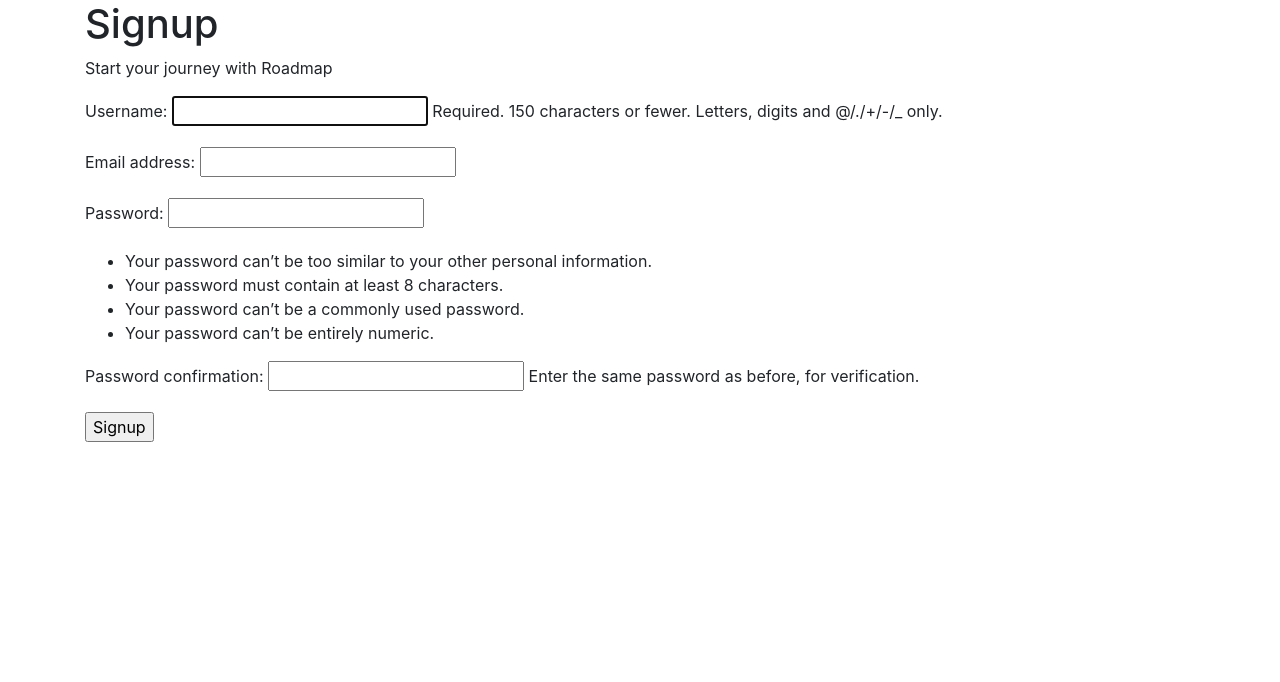
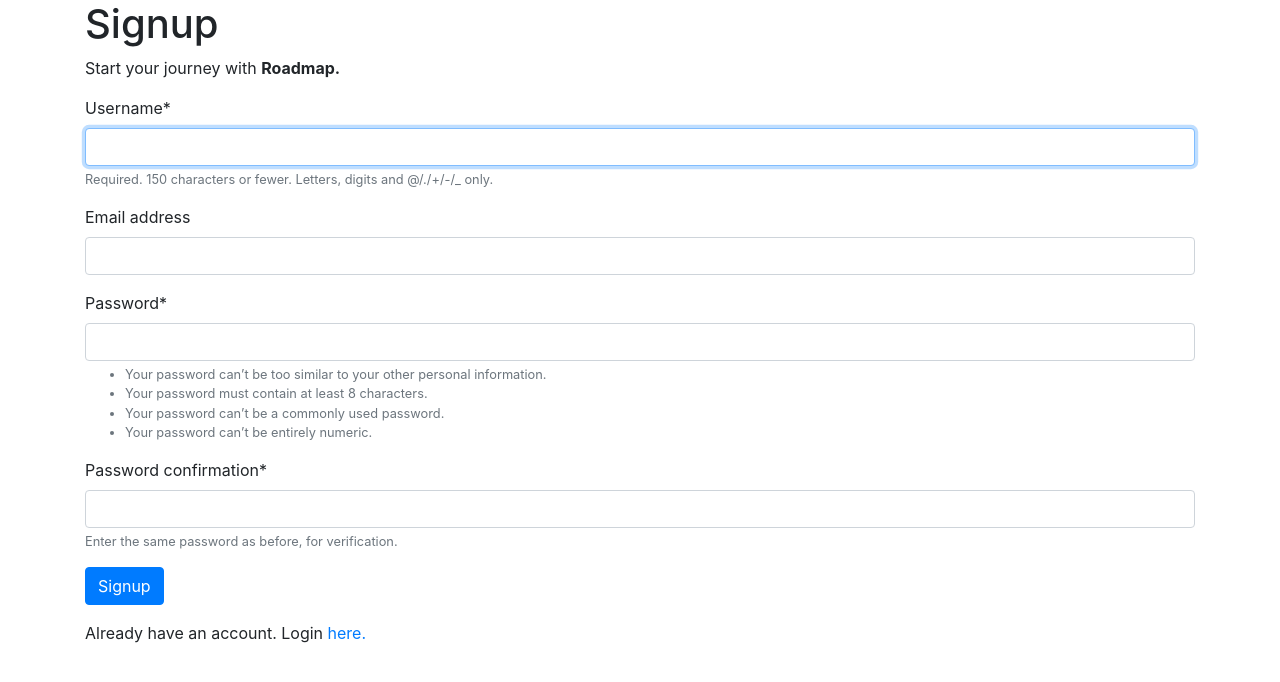
Before and after one commit to alex1the1great/Roadmap, a Django app: page /accounts/signup/ in a window 1280 px wide. Shown: the top 682 px of the page. Run offline with Django 3.2, Linux system fonts and the light colour scheme; parts of the project's set-up code (start-up, migrations or seed data) failed here and were passed over; some libraries are stand-ins or nearby versions.

Commit message:
update: UI of signup page

```diff
--- a/accounts/templates/accounts/login.html
+++ b/accounts/templates/accounts/login.html
@@ -6,7 +6,7 @@
 
 {% block content %}
     <h1>Login</h1>
-    <p>Welcome back to <strong>Roadmap</strong></p>
+    <p>Welcome back to <strong>Roadmap.</strong></p>
     <form method="post">
         {% csrf_token %}
         {{ form|crispy }}
--- a/accounts/templates/accounts/signup.html
+++ b/accounts/templates/accounts/signup.html
@@ -2,12 +2,15 @@
 
 {% block title %}Signup {% endblock title %}
 
+{% load crispy_forms_tags %}
+
 {% block content %}
     <h1>Signup</h1>
-    <p>Start your journey with Roadmap</p>
+    <p>Start your journey with <strong>Roadmap.</strong></p>
     <form method="post">
         {% csrf_token %}
-        {{ form.as_p }}
-        <p><input type="submit" value="Signup"></p>
+        {{ form|crispy }}
+        <p><input type="submit" value="Signup" class="btn btn-primary"></p>
     </form>
+    <p>Already have an account. Login <a href="{% url 'login' %}">here.</a></p>
 {% endblock content %}
```
